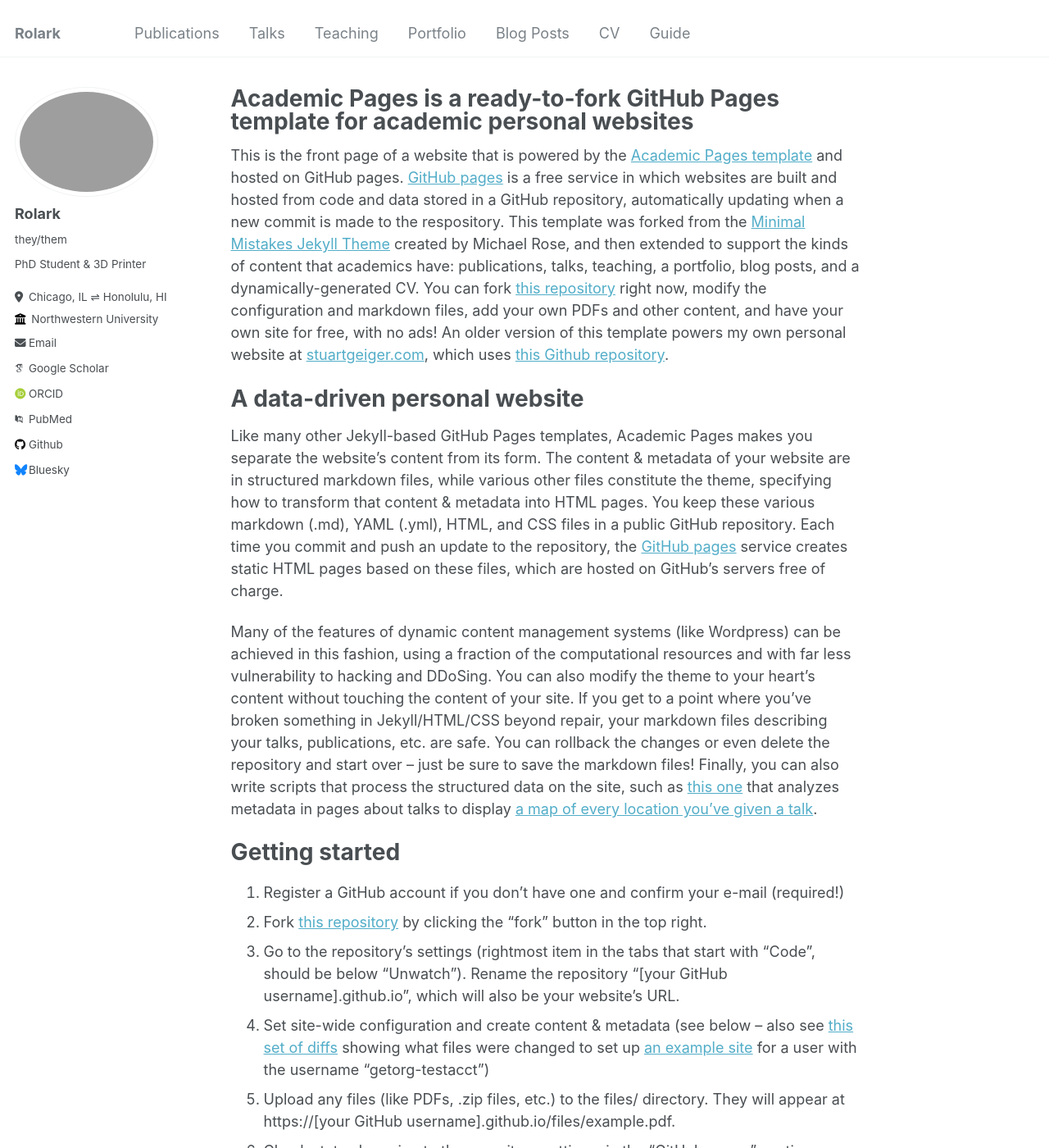
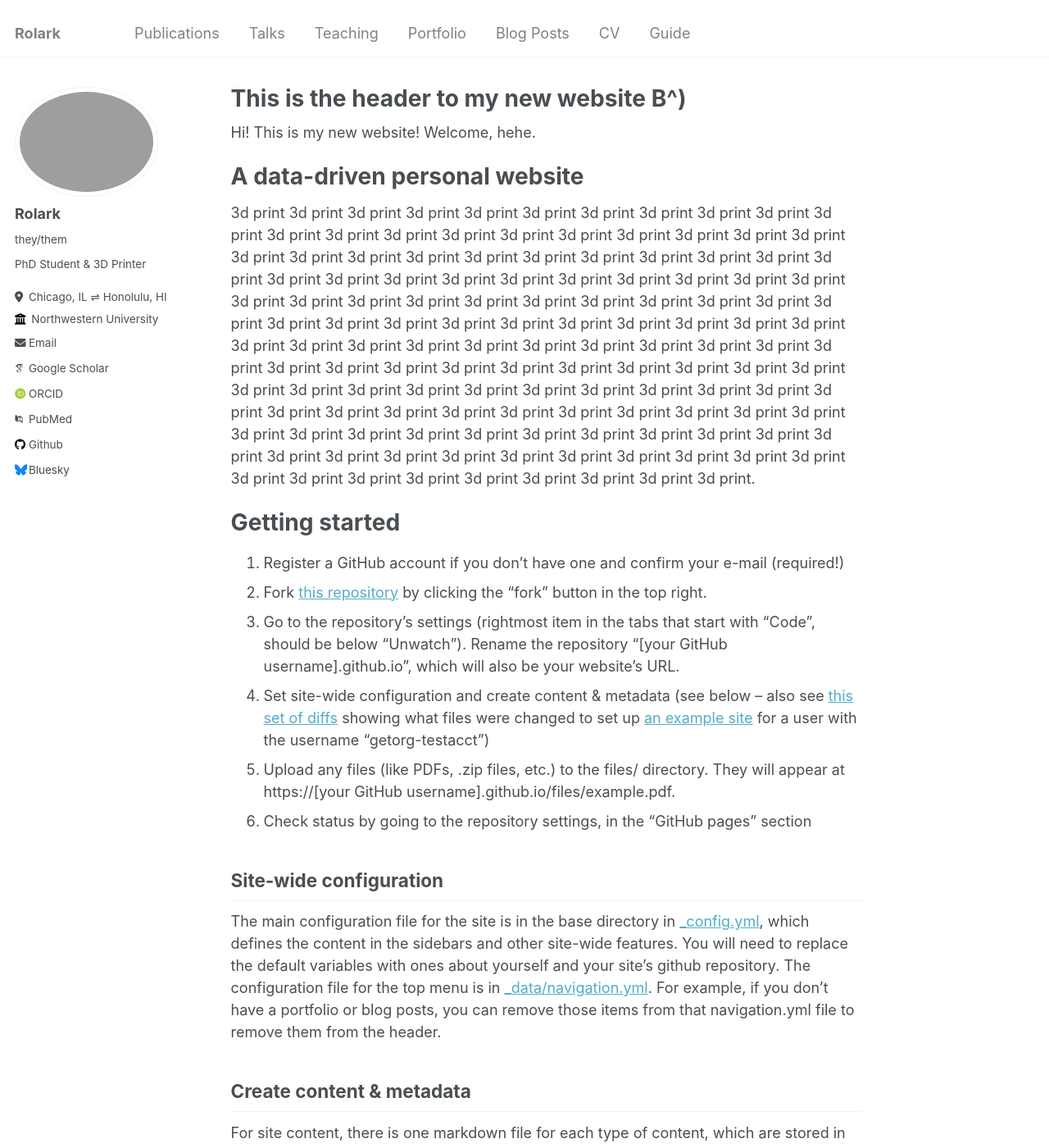
Before and after one commit to rrolark/rrolark.github.io, a Jekyll site: the page built from _pages/about.md, in a window 1280 px wide and 1400 px high. Shown: the whole window at 82% size. Built offline with Jekyll 4.4.1, drawn with Linux system fonts in a browser that asks for light colours; some web fonts are replaced.

Commit message:
playing with about me page

```diff
--- a/_pages/about.md
+++ b/_pages/about.md
@@ -1,19 +1,17 @@
 ---
 permalink: /
-title: "Academic Pages is a ready-to-fork GitHub Pages template for academic personal websites"
+title: "This is the header to my new website B^)"
 author_profile: true
 redirect_from:
   - /about/
   - /about.html
 ---
 
-This is the front page of a website that is powered by the [Academic Pages template](https://github.com/academicpages/academicpages.github.io) and hosted on GitHub pages. [GitHub pages](https://pages.github.com) is a free service in which websites are built and hosted from code and data stored in a GitHub repository, automatically updating when a new commit is made to the respository. This template was forked from the [Minimal Mistakes Jekyll Theme](https://mmistakes.github.io/minimal-mistakes/) created by Michael Rose, and then extended to support the kinds of content that academics have: publications, talks, teaching, a portfolio, blog posts, and a dynamically-generated CV. You can fork [this repository](https://github.com/academicpages/academicpages.github.io) right now, modify the configuration and markdown files, add your own PDFs and other content, and have your own site for free, with no ads! An older version of this template powers my own personal website at [stuartgeiger.com](http://stuartgeiger.com), which uses [this Github repository](https://github.com/staeiou/staeiou.github.io).
+Hi! This is my new website! Welcome, hehe.
 
 A data-driven personal website
 ======
-Like many other Jekyll-based GitHub Pages templates, Academic Pages makes you separate the website's content from its form. The content & metadata of your website are in structured markdown files, while various other files constitute the theme, specifying how to transform that content & metadata into HTML pages. You keep these various markdown (.md), YAML (.yml), HTML, and CSS files in a public GitHub repository. Each time you commit and push an update to the repository, the [GitHub pages](https://pages.github.com/) service creates static HTML pages based on these files, which are hosted on GitHub's servers free of charge.
-
-Many of the features of dynamic content management systems (like Wordpress) can be achieved in this fashion, using a fraction of the computational resources and with far less vulnerability to hacking and DDoSing. You can also modify the theme to your heart's content without touching the content of your site. If you get to a point where you've broken something in Jekyll/HTML/CSS beyond repair, your markdown files describing your talks, publications, etc. are safe. You can rollback the changes or even delete the repository and start over -- just be sure to save the markdown files! Finally, you can also write scripts that process the structured data on the site, such as [this one](https://github.com/academicpages/academicpages.github.io/blob/master/talkmap.ipynb) that analyzes metadata in pages about talks to display [a map of every location you've given a talk](https://academicpages.github.io/talkmap.html).
+3d print 3d print 3d print 3d print 3d print 3d print 3d print 3d print 3d print 3d print 3d print 3d print 3d print 3d print 3d print 3d print 3d print 3d print 3d print 3d print 3d print 3d print 3d print 3d print 3d print 3d print 3d print 3d print 3d print 3d print 3d print 3d print 3d print 3d print 3d print 3d print 3d print 3d print 3d print 3d print 3d print 3d print 3d print 3d print 3d print 3d print 3d print 3d print 3d print 3d print 3d print 3d print 3d print 3d print 3d print 3d print 3d print 3d print 3d print 3d print 3d print 3d print 3d print 3d print 3d print 3d print 3d print 3d print 3d print 3d print 3d print 3d print 3d print 3d print 3d print 3d print 3d print 3d print 3d print 3d print 3d print 3d print 3d print 3d print 3d print 3d print 3d print 3d print 3d print 3d print 3d print 3d print 3d print 3d print 3d print 3d print 3d print 3d print 3d print 3d print 3d print 3d print 3d print 3d print 3d print 3d print 3d print 3d print 3d print 3d print 3d print 3d print 3d print 3d print 3d print 3d print 3d print 3d print 3d print 3d print 3d print 3d print 3d print 3d print 3d print 3d print 3d print 3d print 3d print 3d print 3d print 3d print 3d print 3d print 3d print.
 
 Getting started
 ======
```
